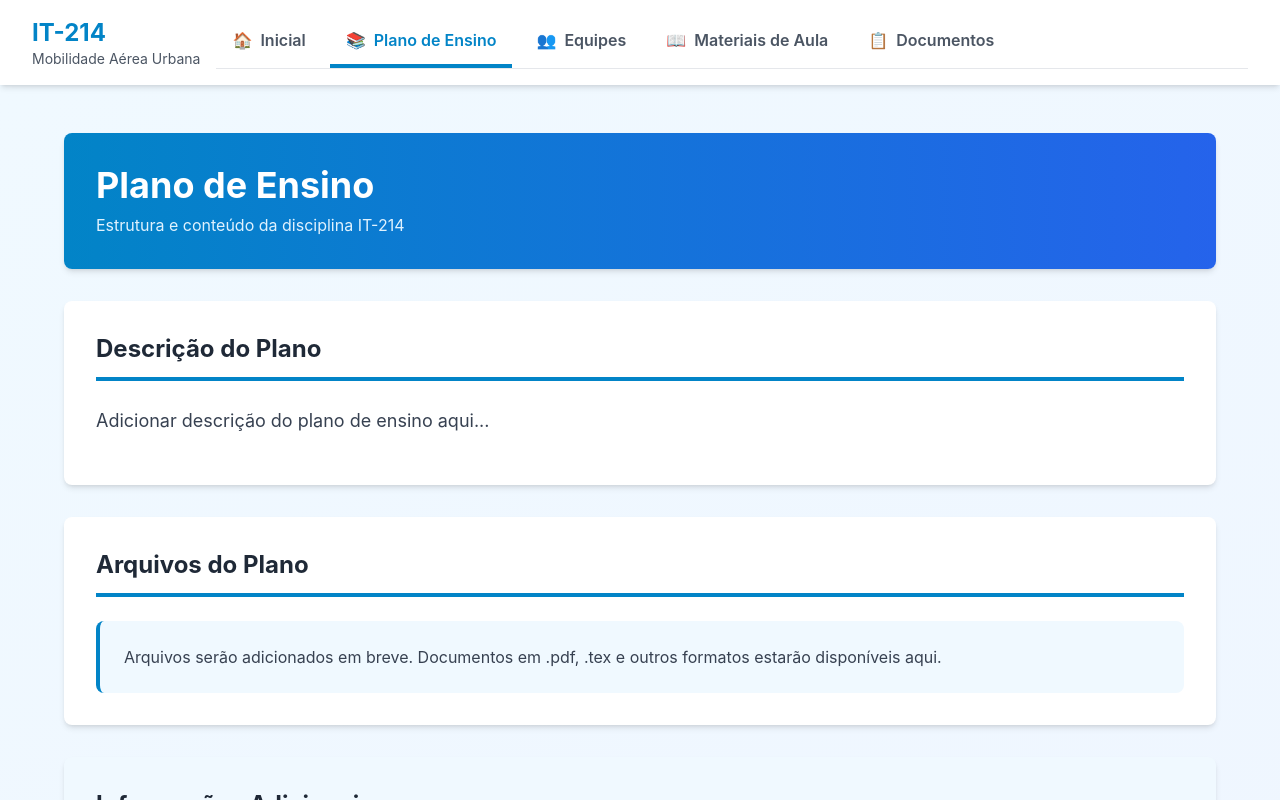
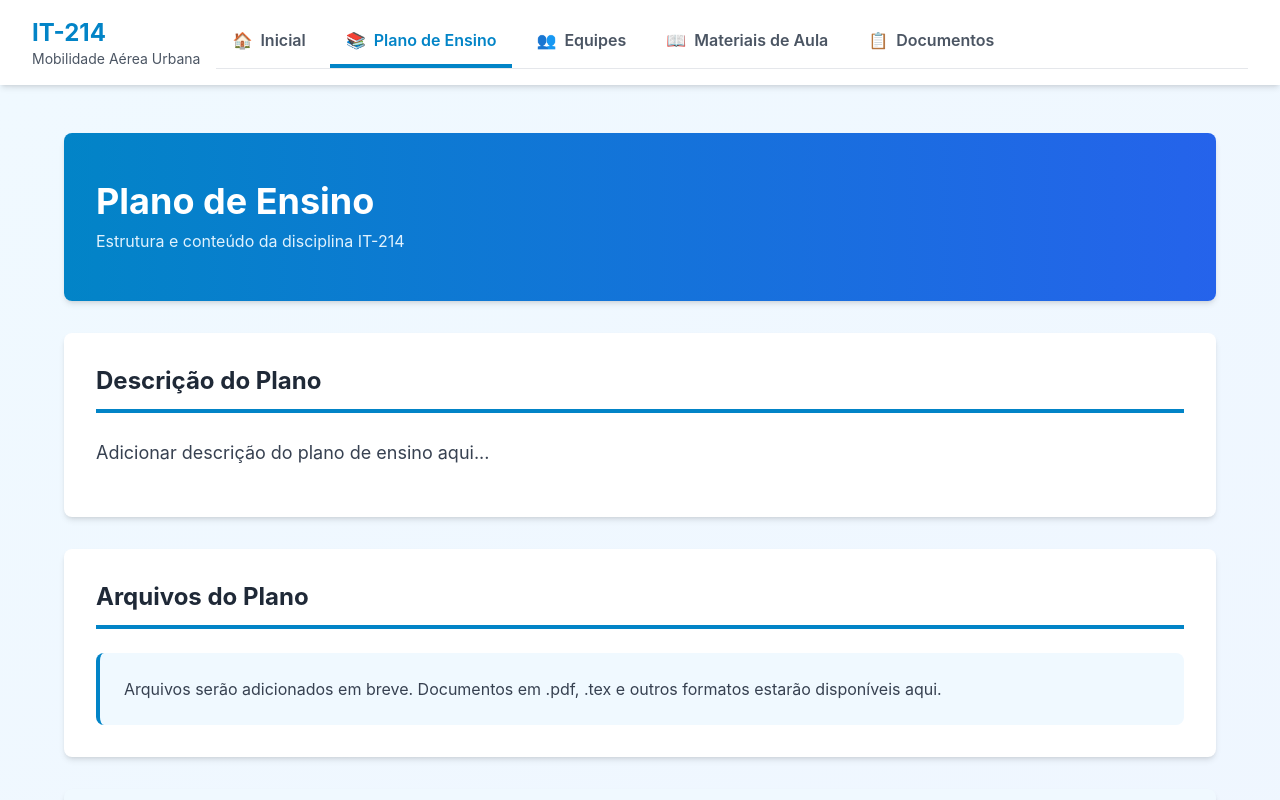
Before and after one commit to uaminfra-ita/uaminfra-ita-IT-214, a Next.js app: page / in a window 1280 px wide. Both pictures are taken after a click on the button "📚 Plano de Ensino". Shown: the top 800 px of the page. Built offline with nearby package versions, Linux system fonts and the light colour scheme.

Commit message:
style: padroniza caixas das abas com gradiente da HomePage
Co-authored-by: Rodrigo-pwx <202529174+Rodrigo-pwx@users.noreply.github.com>

```diff
--- a/components/CourseMaterialsPage.jsx
+++ b/components/CourseMaterialsPage.jsx
@@ -7,7 +7,7 @@ export default function CourseMaterialsPage() {
     <div className="min-h-screen bg-gradient-to-br from-sky-50 to-blue-50 py-12 px-4 md:px-8">
       <div className="max-w-6xl mx-auto">
         {/* Header */}
-        <div className="bg-gradient-to-r from-sky-600 to-blue-600 text-white rounded-lg shadow-md p-8 mb-8">
+        <div className="bg-gradient-to-r from-sky-600 to-blue-600 text-white py-12 px-4 md:px-8 rounded-lg shadow-md mb-8">
           <h1 className="text-4xl font-bold mb-2">Materiais de Aula</h1>
           <p className="text-sky-100">Acesso a aulas, notas e atividades da disciplina</p>
         </div>
--- a/components/DocumentsPage.jsx
+++ b/components/DocumentsPage.jsx
@@ -50,7 +50,7 @@ export default function DocumentsPage() {
     <div className="min-h-screen bg-gradient-to-br from-sky-50 to-blue-50 py-12 px-4 md:px-8">
       <div className="max-w-6xl mx-auto">
         {/* Header */}
-        <div className="bg-gradient-to-r from-sky-600 to-blue-600 text-white rounded-lg shadow-md p-8 mb-8">
+        <div className="bg-gradient-to-r from-sky-600 to-blue-600 text-white py-12 px-4 md:px-8 rounded-lg shadow-md mb-8">
           <h1 className="text-4xl font-bold mb-2">Documentos e Normas</h1>
           <p className="text-sky-100">Acesso a materiais regulatórios, normativos e artigos científicos</p>
         </div>
--- a/components/TeachingPlanPage.jsx
+++ b/components/TeachingPlanPage.jsx
@@ -7,7 +7,7 @@ export default function TeachingPlanPage() {
     <div className="min-h-screen bg-gradient-to-br from-sky-50 to-blue-50 py-12 px-4 md:px-8">
       <div className="max-w-6xl mx-auto">
         {/* Header */}
-        <div className="bg-gradient-to-r from-sky-600 to-blue-600 text-white rounded-lg shadow-md p-8 mb-8">
+        <div className="bg-gradient-to-r from-sky-600 to-blue-600 text-white py-12 px-4 md:px-8 rounded-lg shadow-md mb-8">
           <h1 className="text-4xl font-bold mb-2">Plano de Ensino</h1>
           <p className="text-sky-100">Estrutura e conteúdo da disciplina IT-214</p>
         </div>
--- a/components/TeamsPage.jsx
+++ b/components/TeamsPage.jsx
@@ -7,7 +7,7 @@ export default function TeamsPage() {
     <div className="min-h-screen bg-gradient-to-br from-sky-50 to-blue-50 py-12 px-4 md:px-8">
       <div className="max-w-6xl mx-auto">
         {/* Header */}
-        <div className="bg-gradient-to-r from-sky-600 to-blue-600 text-white rounded-lg shadow-md p-8 mb-8">
+        <div className="bg-gradient-to-r from-sky-600 to-blue-600 text-white py-12 px-4 md:px-8 rounded-lg shadow-md mb-8">
           <h1 className="text-4xl font-bold mb-2">Equipes</h1>
           <p className="text-sky-100">Conheça nossa equipe docente e os membros das equipes de trabalho</p>
         </div>
```
